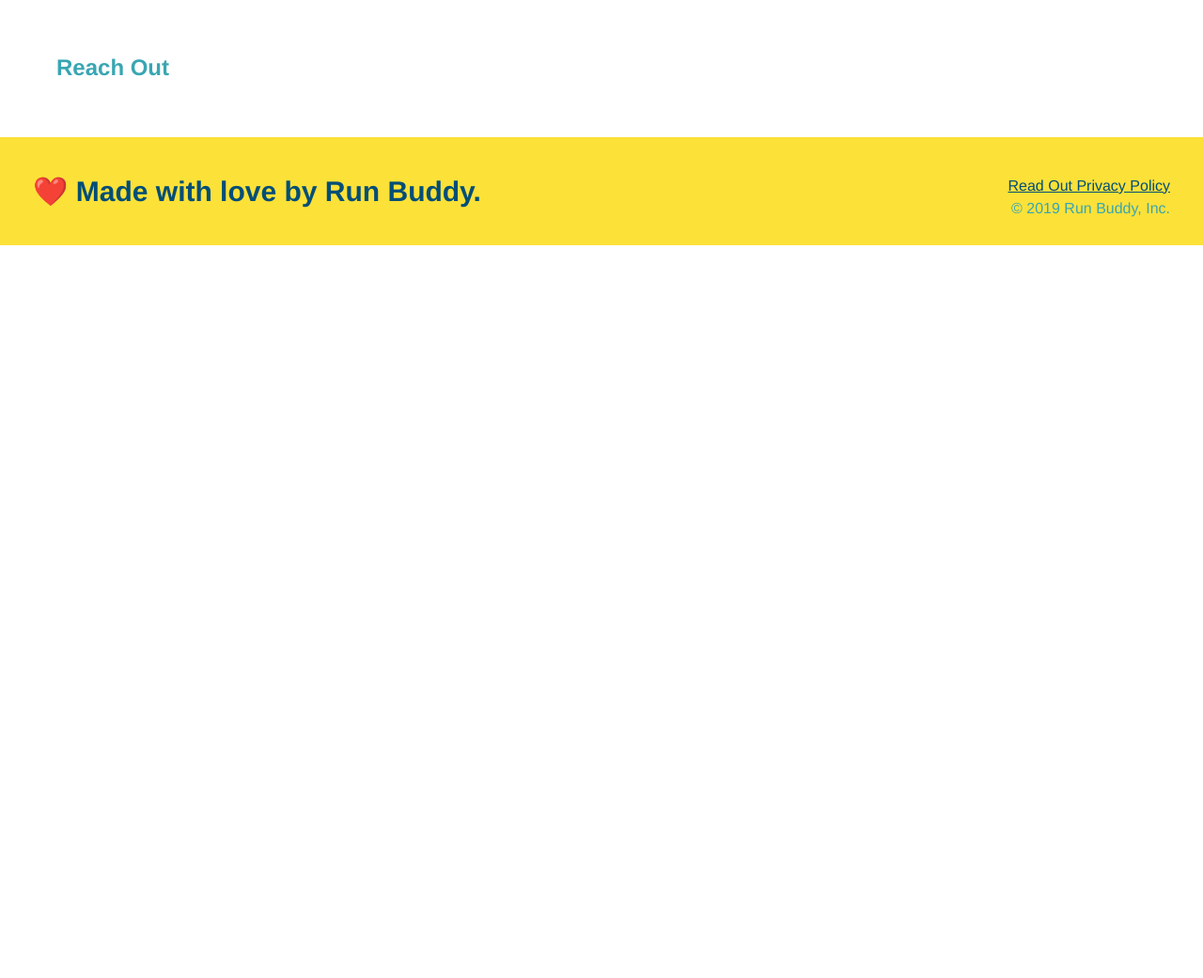
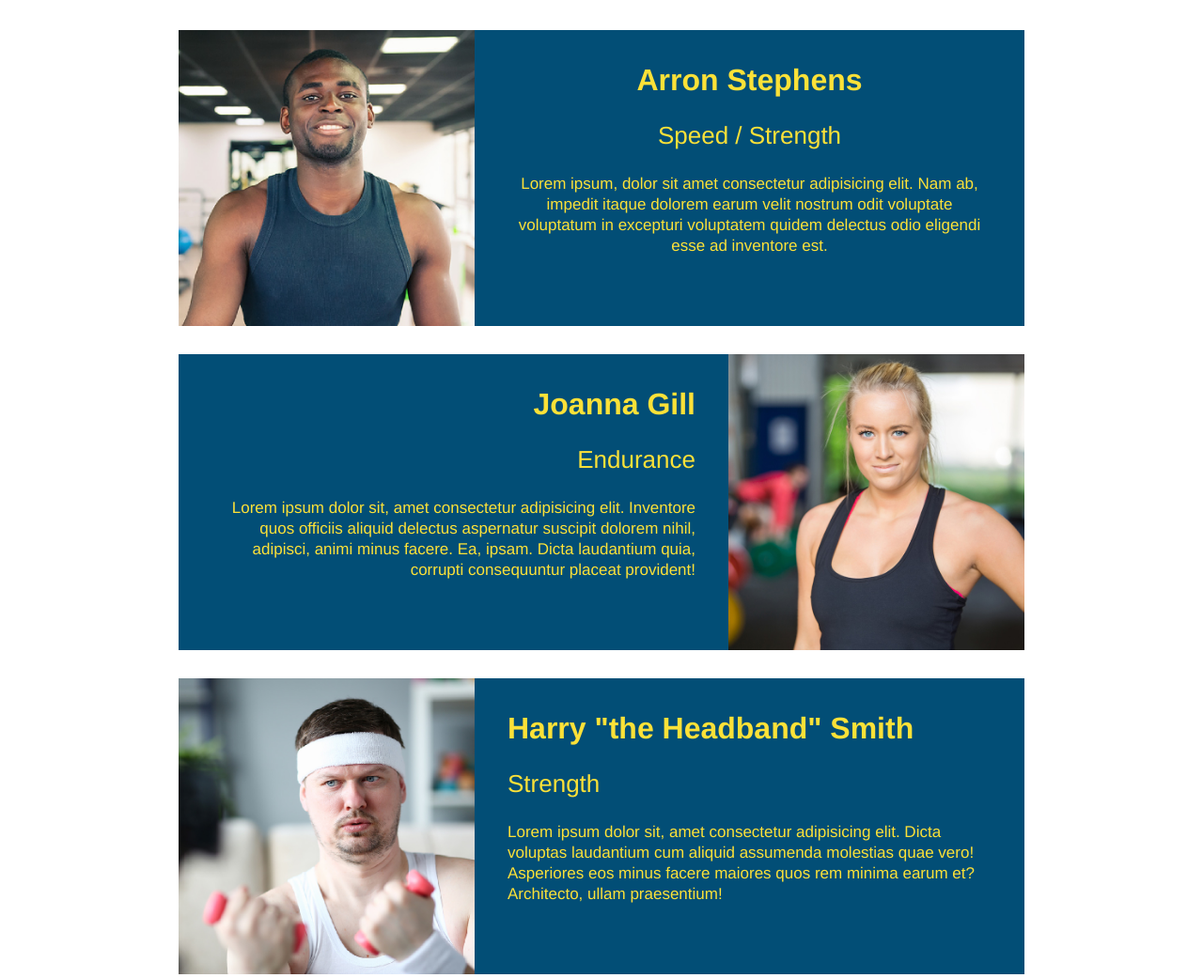
Before and after one commit to rocketorangemen/run-buddy, a plain HTML site: page index.html in a window 1280 px wide. Shown: the part 2880-3921 px from the top of the page at 94% size. Before the commit the page ends 3141 px from the top, so only its background shows below. Drawn offline with Linux system fonts and the light colour scheme.

Commit message:
<meet the trainers section>

```diff
--- a/assets/css/style.css
+++ b/assets/css/style.css
@@ -181,3 +181,50 @@ section {
 .steps span {
     font-size: 38px;
 }
+
+.trainers {
+    text-align: center;
+}
+
+.trainer {
+    width: 900px;
+    margin: 0 auto 30px auto;
+    background: #024e76;
+    color: #fce138;
+    overflow: auto;
+}
+
+.trainer img {
+    width: 35%;
+    float: left;
+}
+
+.trainer-bio {
+    padding: 35px;
+    float: left;
+    width: 65%
+}
+
+.text-left {
+    text-align: left;
+}
+
+.text-right {
+    text-align:right;
+}
+
+.trainer-bio h3 {
+    font-size: 32px;
+    margin-bottom: 25px;
+}
+
+.trainer-bio h4 {
+    font-weight: lighter;
+    font-size: 26px;
+    margin-bottom: 25px;
+}
+
+.trainer-bio p {
+    font-size: 17px;
+    line-height: 1.3;
+}
--- a/index.html
+++ b/index.html
@@ -105,8 +105,41 @@
         </section>
 
         <!-- "meet the trainers" -->
-        <section>
-            <h2>Meet The Trainers</h2>
+        <section id="your-trainers" class="trainers">
+            <h2 class="section-title primary-border">
+                Meet The Trainers
+            </h2>
+            <article class="trainer">
+                <img src="./assets/images/trainer-1.jpg" alt="Arron Stephens in his workoutclothes, ready to pump iron" />
+                <div class="trainer-bio" text-left>
+                    <h3>Arron Stephens</h3>
+                    <h4>Speed / Strength</h4>
+                    <p>
+                        Lorem ipsum, dolor sit amet consectetur adipisicing elit. Nam ab, impedit itaque dolorem earum velit nostrum odit voluptate voluptatum in excepturi voluptatem quidem delectus odio eligendi esse ad inventore est.
+                    </p>
+                </div>
+            </article>
+
+            <article class="trainer">
+                <div class="trainer-bio text-right">
+                  <h3>Joanna Gill</h3>
+                  <h4>Endurance</h4>
+                  <p>
+                   Lorem ipsum dolor sit, amet consectetur adipisicing elit. Inventore quos officiis aliquid delectus aspernatur suscipit dolorem nihil, adipisci, animi minus facere. Ea, ipsam. Dicta laudantium quia, corrupti consequuntur placeat provident!
+                </div>
+                <img src="./assets/images/trainer-2.jpg" alt="Joanna Gill cooling off after a workout" />
+              </article>
+
+              <article class="trainer">
+                <img src="./assets/images/trainer-3.jpg" alt="Harry Smith wearing a headband and lifting comically small pink weights" />
+                <div class="trainer-bio text-left">
+                  <h3>Harry "the Headband" Smith</h3>
+                  <h4>Strength</h4>
+                  <p>
+                    Lorem ipsum dolor sit, amet consectetur adipisicing elit. Dicta voluptas laudantium cum aliquid assumenda molestias quae vero! Asperiores eos minus facere maiores quos rem minima earum et? Architecto, ullam praesentium!
+                  </p>
+                </div>
+              </article>
         </section>
 
         <!-- "reach out" -->
```
Also changed, not shown: assets/images/trainer-1.jpg (added), assets/images/trainer-2.jpg (added), assets/images/trainer-3.jpg (added).
